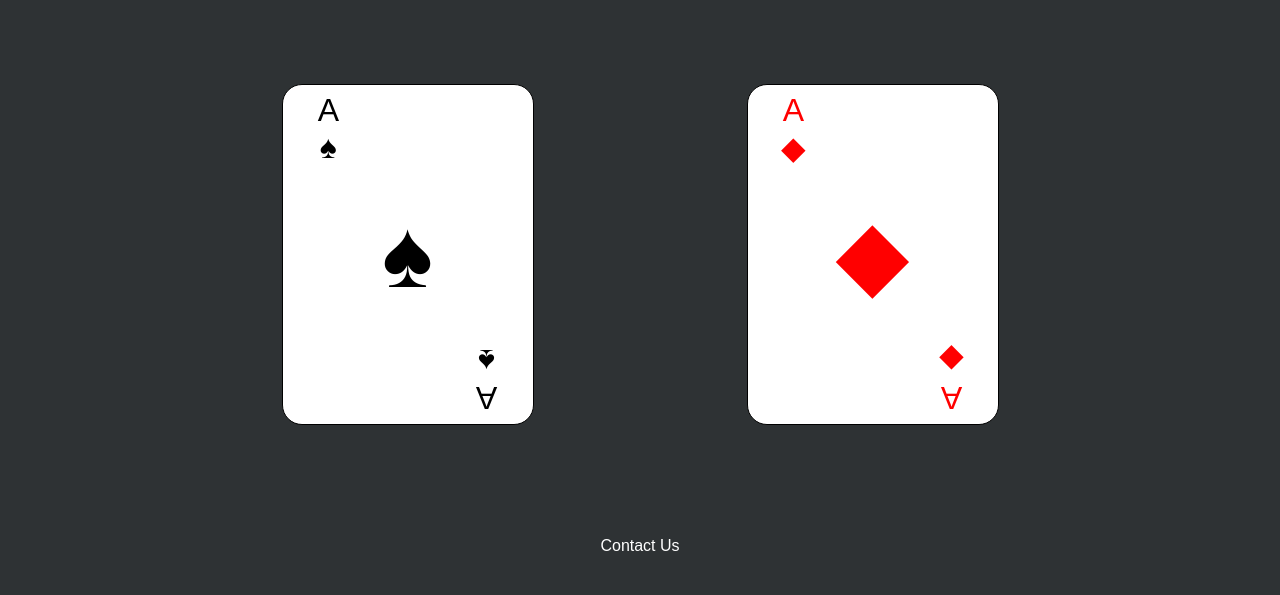
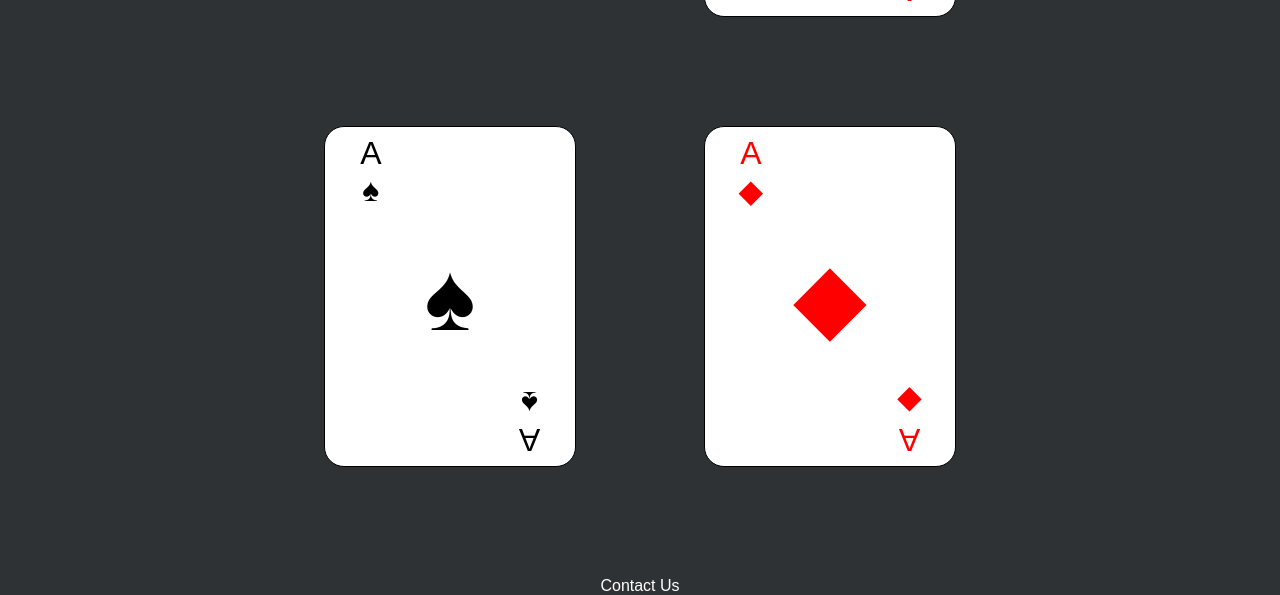
Before and after one commit to ForeverPlat/Card-Games, a plain HTML site: page index.html in a window 1280 px wide. Shown: the part 482-1077 px from the top of the page. Before the commit the page ends 1045 px from the top, so only its background shows below. Drawn offline with Linux system fonts and the light colour scheme.

Commit message:
fixed the strategies box

```diff
--- a/styles/card.css
+++ b/styles/card.css
@@ -173,7 +173,14 @@ a:hover {
         grid-template-columns: 1fr;
     }
 
+}
 
-
-
+@media (min-width: 790px) {
+    body {
+        padding-top: 10%;
+        max-width: 790px;
+        margin: 0 auto;
+        background-color: #2E3234;
+        height: auto;
+    }
 }
--- a/styles/webpage-style.css
+++ b/styles/webpage-style.css
@@ -204,6 +204,7 @@ main {
 .strategy-box {
     background-color: #7d7979;
     padding-bottom: 5%;
+    width: 100%;
 
     border: 3px;
     border-color: black;
```
